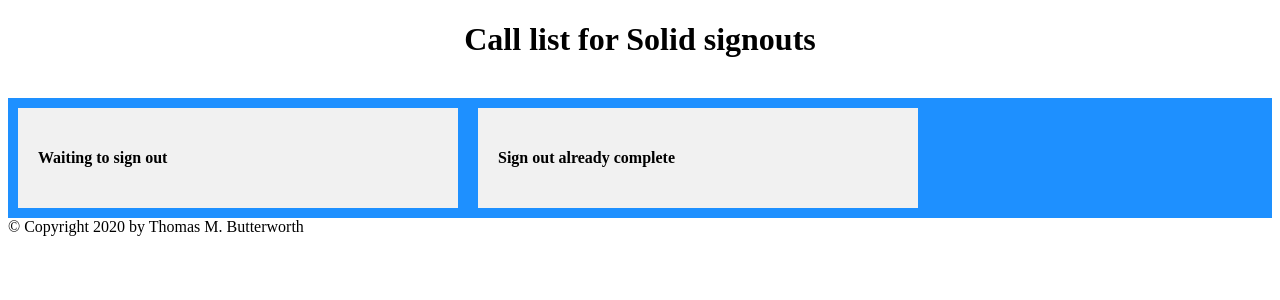
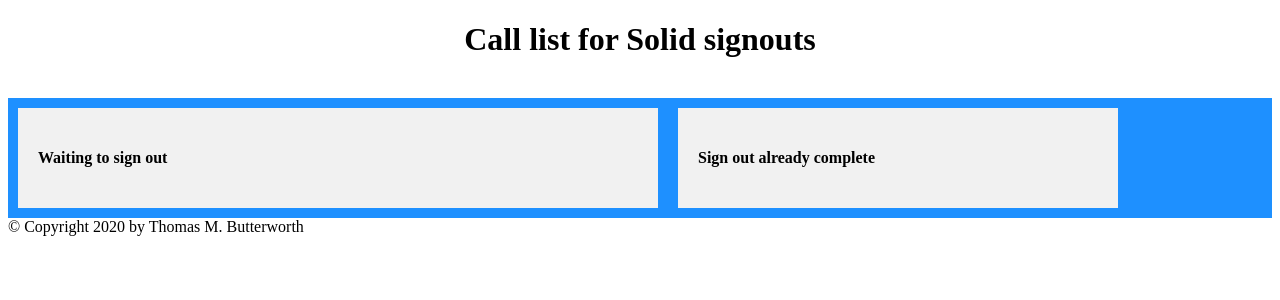
Before and after one commit to rosenbergdm/signout, a Flask app: page /nightfloat in a window 1280 px wide. Shown: the top 300 px of the page. Run offline with Flask 2, Linux system fonts and the light colour scheme; data that the repository does not hold is empty; parts of the project's set-up code (start-up, migrations or seed data) failed here and were passed over; some libraries are stand-ins or nearby versions.

Commit message:
formatting of nightfloat.html

```diff
--- a/templates/nightfloat.html
+++ b/templates/nightfloat.html
@@ -7,7 +7,7 @@
 {% block body %}
 <center><h1>Call list for {{ type }} signouts</h1></center></br>
 <div class="flex-container">
-  <div class="waitinglist" style="flex: 0 0 400px">
+  <div class="waitinglist" style="flex: 0 0 600px">
 	  <h4>Waiting to sign out</h4>
     <ul>
       {% for intern in waiting_interns %}
```
